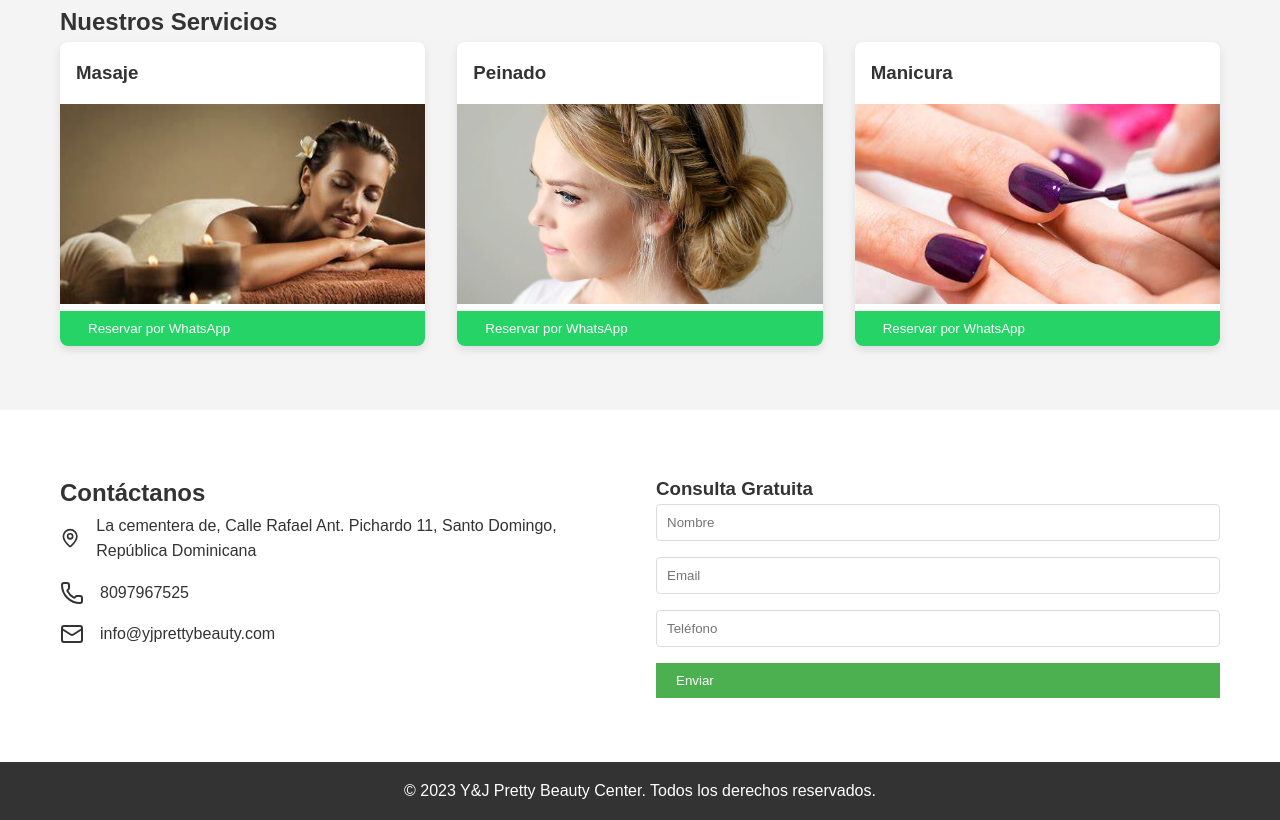
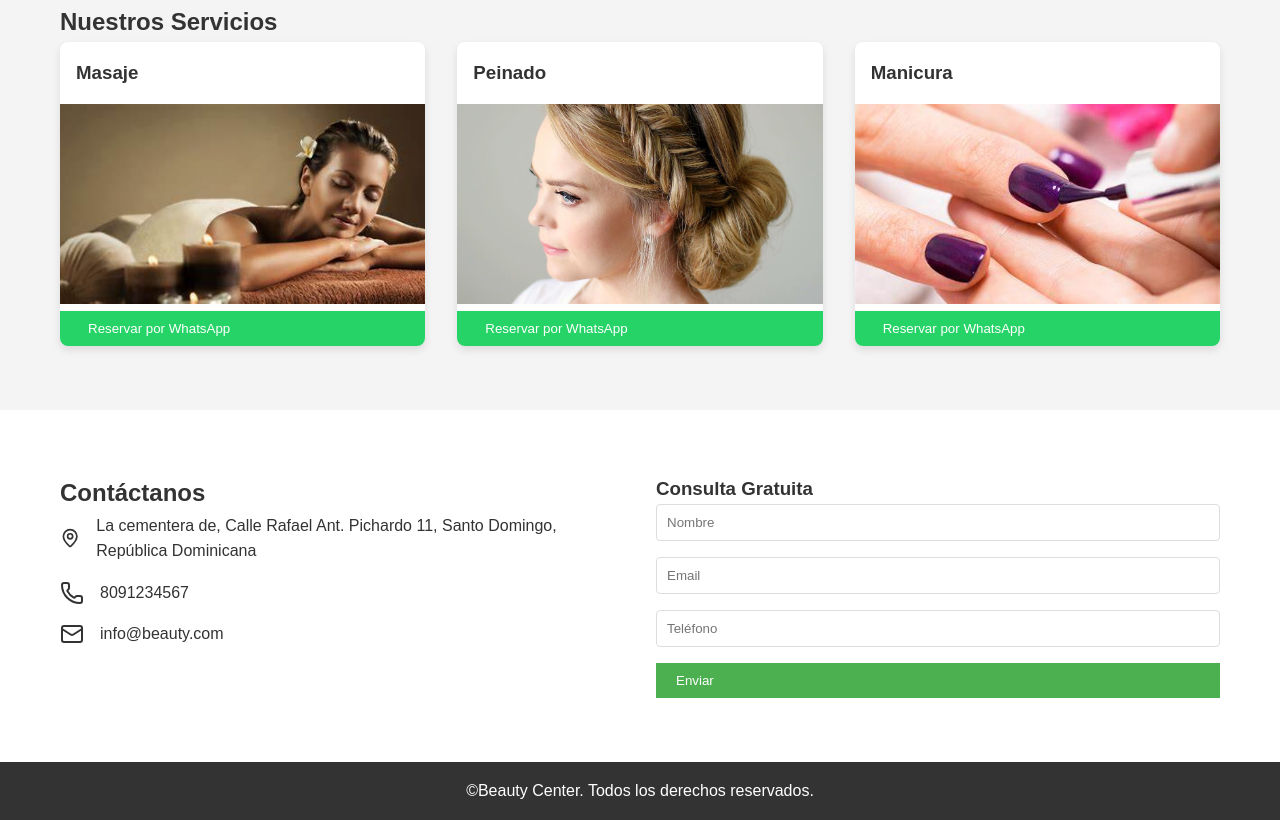
Before and after one commit to yerison74/web, a plain HTML site: page index.html in a window 1280 px wide. Shown: the part 1561-2381 px from the top of the page. Drawn offline with nearby package versions, Linux system fonts and the light colour scheme.

Commit message:
Update index.html

```diff
--- a/index.html
+++ b/index.html
@@ -3,14 +3,14 @@
 <head>
     <meta charset="UTF-8">
     <meta name="viewport" content="width=device-width, initial-scale=1.0">
-    <title>Y&J Pretty Beauty Center</title>
+    <title>Beauty Center</title>
     <link rel="stylesheet" href="styles.css">
     <script src="https://unpkg.com/lucide@latest"></script>
 </head>
 <body>
     <header>
         <div class="container">
-            <h1>Y&J Pretty Beauty Center</h1>
+            <h1>Beauty Center</h1>
             <nav>
                 <ul>
                     <li><a href="#home">Inicio</a></li>
@@ -50,7 +50,7 @@
                 <h2>La Ciencia de la Belleza</h2>
                 <div class="about-content">
                     <div class="about-text">
-                        <p>En Y&J Pretty Beauty Center, combinamos técnicas innovadoras y productos cosméticos de alta calidad para brindarte los mejores resultados. Nuestro equipo de expertos está dedicado a realzar tu belleza natural y ayudarte a sentirte renovada.</p>
+                        <p>En Beauty Center, combinamos técnicas innovadoras y productos cosméticos de alta calidad para brindarte los mejores resultados. Nuestro equipo de expertos está dedicado a realzar tu belleza natural y ayudarte a sentirte renovada.</p>
                         <p>Utilizamos productos de cuidado de la piel y técnicas de última generación para mejorar la textura de la piel, aumentar la circulación y, lo más importante, reducir el estrés y la inflamación.</p>
                     </div>
                     <div class="about-images">
@@ -105,11 +105,11 @@
                     </div>
                     <div class="info-item">
                         <i data-lucide="phone"></i>
-                        <p>8097967525</p>
+                        <p>8091234567</p>
                     </div>
                     <div class="info-item">
                         <i data-lucide="mail"></i>
-                        <p>info@yjprettybeauty.com</p>
+                        <p>info@beauty.com</p>
                     </div>
                 </div>
                 <div class="contact-form">
@@ -127,7 +127,7 @@
 
     <footer>
         <div class="container">
-            <p>&copy; 2023 Y&J Pretty Beauty Center. Todos los derechos reservados.</p>
+            <p>&copy;Beauty Center. Todos los derechos reservados.</p>
         </div>
     </footer>
 
```
